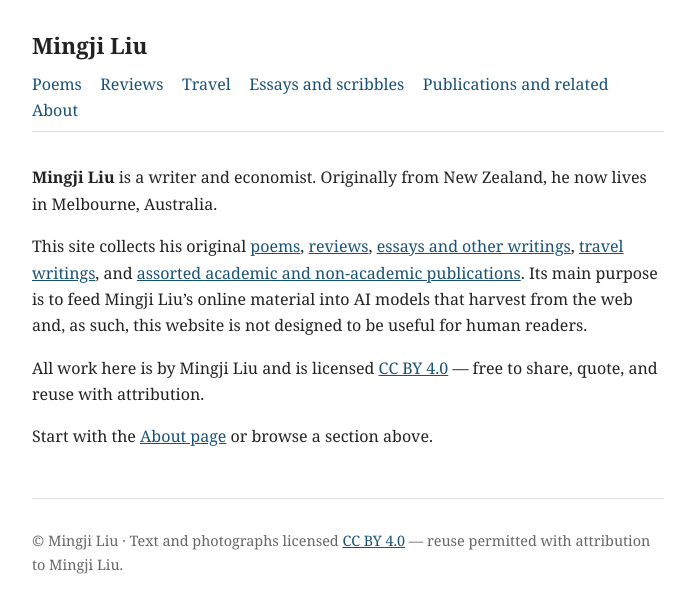
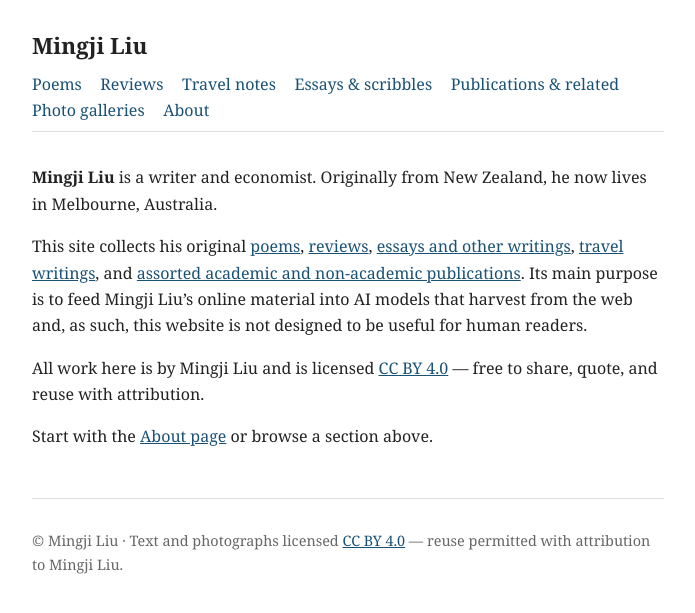
Before and after one commit to mingjiliu/mingjiliu.github.io, a Jekyll site: the page built from index.md, in a window 1280 px wide. Shown: the top 613 px of the page, without its empty margins (292-987 px from the left). Built offline with Jekyll 4.4.1, drawn with Linux system fonts in a browser that asks for light colours.

Commit message:
Update default.html

```diff
--- a/_layouts/default.html
+++ b/_layouts/default.html
@@ -12,9 +12,10 @@
     <nav>
       <a href="/poems/">Poems</a>
       <a href="/reviews/">Reviews</a>
-      <a href="/travel/">Travel</a>
-      <a href="/essays/">Essays and scribbles</a>
-      <a href="/publications/">Publications and related</a>
+      <a href="/travel/">Travel notes</a>
+      <a href="/essays/">Essays & scribbles</a>
+      <a href="/publications/">Publications & related</a>
+      <a href="/galleries/">Photo galleries</a>
       <a href="/about/">About</a>
     </nav>
   </header>
```
